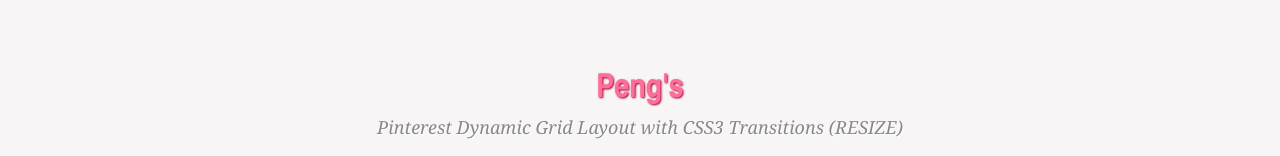
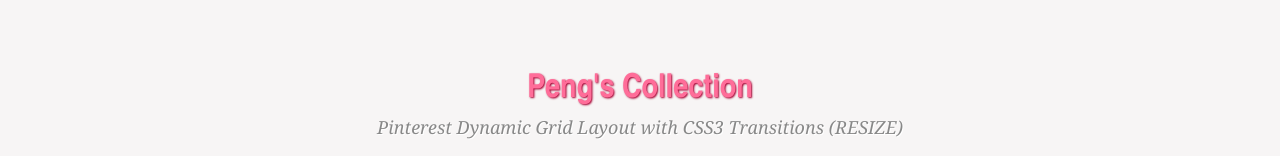
Before and after one commit to Sinya/sp2015s_parse_test, a plain HTML site: page index.html in a window 1280 px wide. Shown: the top 156 px of the page. Drawn offline with nearby package versions, Linux system fonts and the light colour scheme.

Commit message:
rename title

```diff
--- a/index.html
+++ b/index.html
@@ -2,8 +2,7 @@
 <html>
 <head>
 <title>Peng's</title>
-<meta name="description" content="Peng's"/>
-<meta name="keywords" content="demonstration,demo,jquery,blocksit.js,css3,dynamic,grid,layout,inwebson"/>
+<meta name="description" content="Peng's Collection"/>
 <link rel='stylesheet' href='style.css' media='screen' />
 <script src="https://ajax.googleapis.com/ajax/libs/jquery/1.7.1/jquery.min.js"></script>
 <!--[if lt IE 9]>
@@ -74,7 +73,7 @@
 <!-- Content -->
 <section id="wrapper">
 <hgroup>
-<h2>Peng's</h2>
+<h2>Peng's Collection</h2>
 <h3>Pinterest Dynamic Grid Layout with CSS3 Transitions (RESIZE)</h3>
 <p><a href="https://www.jqueryscript.net/"><strong>Free jQuery Plugins, HTML5 and CSS3 Scripts</strong></a> - Providing tons of <em>Jquery Plugins</em>,<em>Html5 and CSS3 Scripts</em> for web developers to preview and download. By using these resources, you can create amazing effects with fancy animations of content elements like text, images and so on.</p>
 </hgroup>
```
